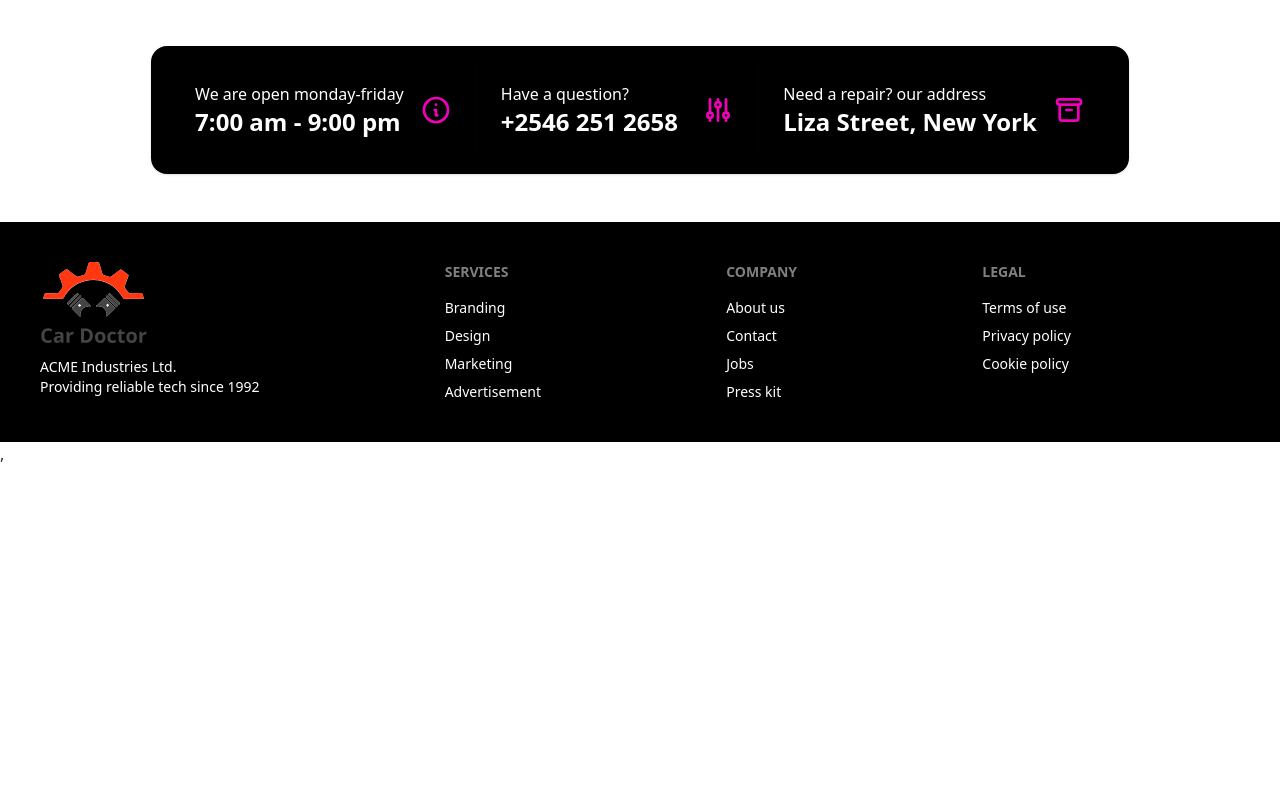
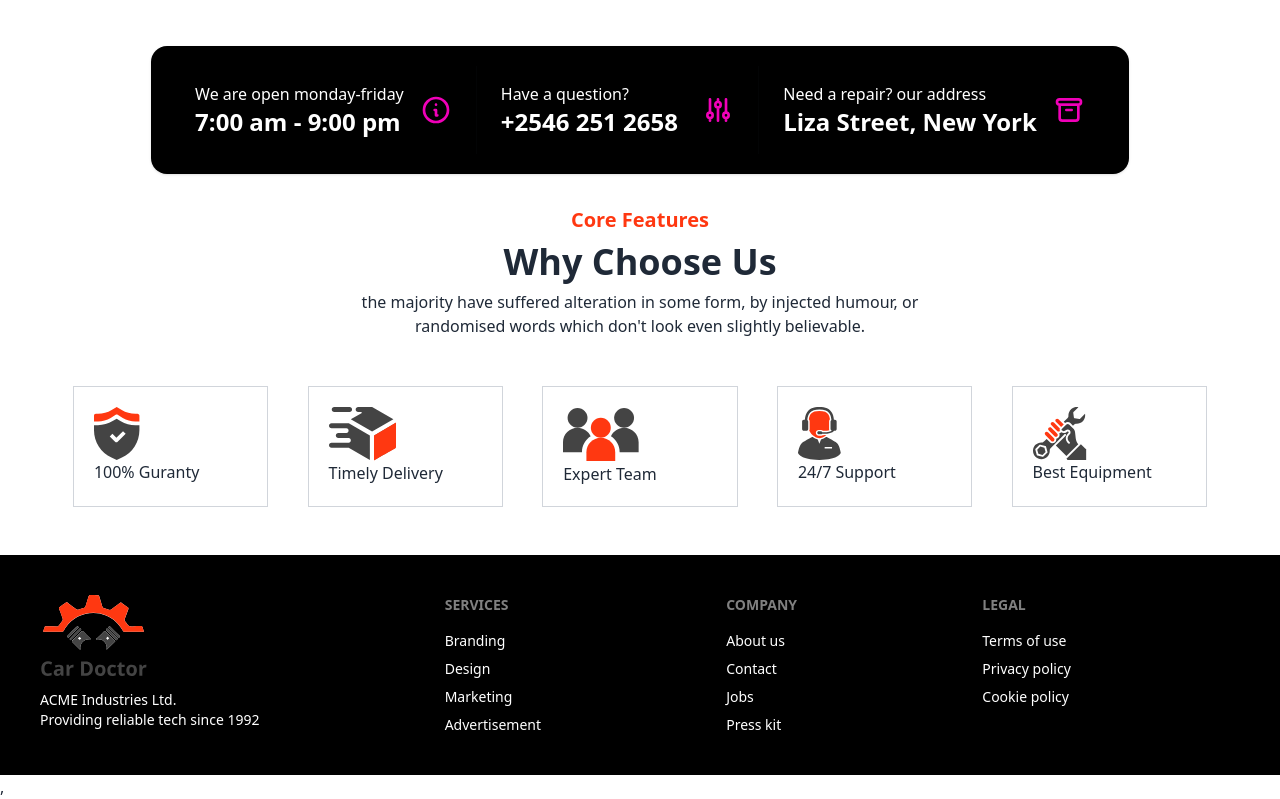
Before and after one commit to MaLiHa1321/car-doctor, a React (Vite) app: page / in a window 1280 px wide. Shown: the part 2536-3335 px from the top of the page. Before the commit the page ends 3002 px from the top, so only its background shows below. Built offline with nearby package versions, Linux system fonts and the light colour scheme; no server answers.

Commit message:
choose us section are added

```diff
--- /dev/null
+++ b/src/pages/home/ChooseUs.jsx
@@ -0,0 +1,46 @@
+import img1 from '../../assets/icons/check.svg';
+import img2 from '../../assets/icons/deliveryt.svg';
+import img3 from '../../assets/icons/group.svg';
+import img4 from '../../assets/icons/person.svg';
+import img5 from '../../assets/icons/quote.svg';
+import img6 from '../../assets/icons/Wrench.svg';
+
+
+const ChooseUs = () => {
+    return (
+        <div>
+            <div className='text-center mt-8 space-y-2'>
+
+            <h2 className='text-[#FF3811] text-xl font-bold '>Core Features</h2>
+            <h1 className='text-2xl md:text-4xl font-bold'>Why Choose Us</h1>
+            <p className='text-base'>the majority have suffered alteration in some form, by injected humour, or <br /> randomised words which don't look even slightly believable. </p>
+            </div>
+
+            <div className='grid grid-cols-1 md:grid-cols-5 mt-12'>
+                <div className='border border-gray-300 p-5 w-10/12 mx-auto hover:bg-[#FF3811] hover:text-white'>
+                    <img src={img1} alt="" />
+                    <h2>100% Guranty</h2>
+                </div>
+                <div className='border border-gray-300 p-5 w-10/12 mx-auto hover:bg-[#FF3811] hover:text-white'>
+                    <img src={img2} alt="" />
+                    <h2>Timely Delivery</h2>
+                </div>
+                <div className='border border-gray-300 p-5 w-10/12 mx-auto hover:bg-[#FF3811] hover:text-white'>
+                    <img src={img3} alt="" />
+                    <h2>Expert Team</h2>
+                </div>
+                <div className='border border-gray-300 p-5 w-10/12 mx-auto hover:bg-[#FF3811] hover:text-white'>
+                    <img src={img4} alt="" />
+                    <h2>24/7 Support</h2>
+                </div>
+                <div className='border border-gray-300 p-5 w-10/12 mx-auto hover:bg-[#FF3811] hover:text-white'>
+                    <img src={img6} alt="" />
+                    <h2>Best Equipment</h2>
+                </div>
+            </div>
+
+        </div>
+    );
+};
+
+export default ChooseUs;
--- a/src/pages/home/Home.jsx
+++ b/src/pages/home/Home.jsx
@@ -3,6 +3,7 @@ import Banner from './Banner';
 import About from './About';
 import Services from './Services';
 import Herobanner from './Herobanner';
+import ChooseUs from './ChooseUs';
 
 const Home = () => {
     return (
@@ -11,6 +12,7 @@ const Home = () => {
          <About></About>
          <Services></Services>
          <Herobanner></Herobanner>
+         <ChooseUs></ChooseUs>
         </div>
     );
 };
```
